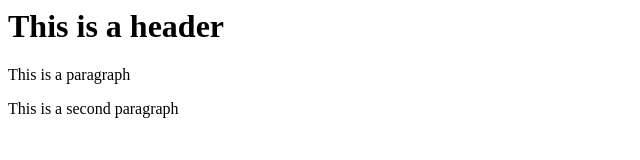
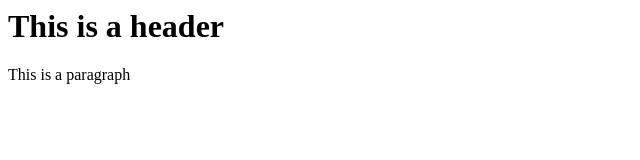
Before and after one commit to ahmetcetinkaya1983/bootstrap, a website: page index.html in a window 1280 px wide. Shown: the whole page, without its empty margins (0-640 px from the left). Drawn offline with Linux system fonts and the light colour scheme.

```diff
--- a/index.html
+++ b/index.html
@@ -4,6 +4,5 @@
     <body>
         <h1>This is a header</h1>
         <p>This is a paragraph</p>
-        <p>This is a second paragraph</p>
     </body>
 </html>
```
Also changed, not shown: package.json (added, +22 -0 lines), 1 other file.
